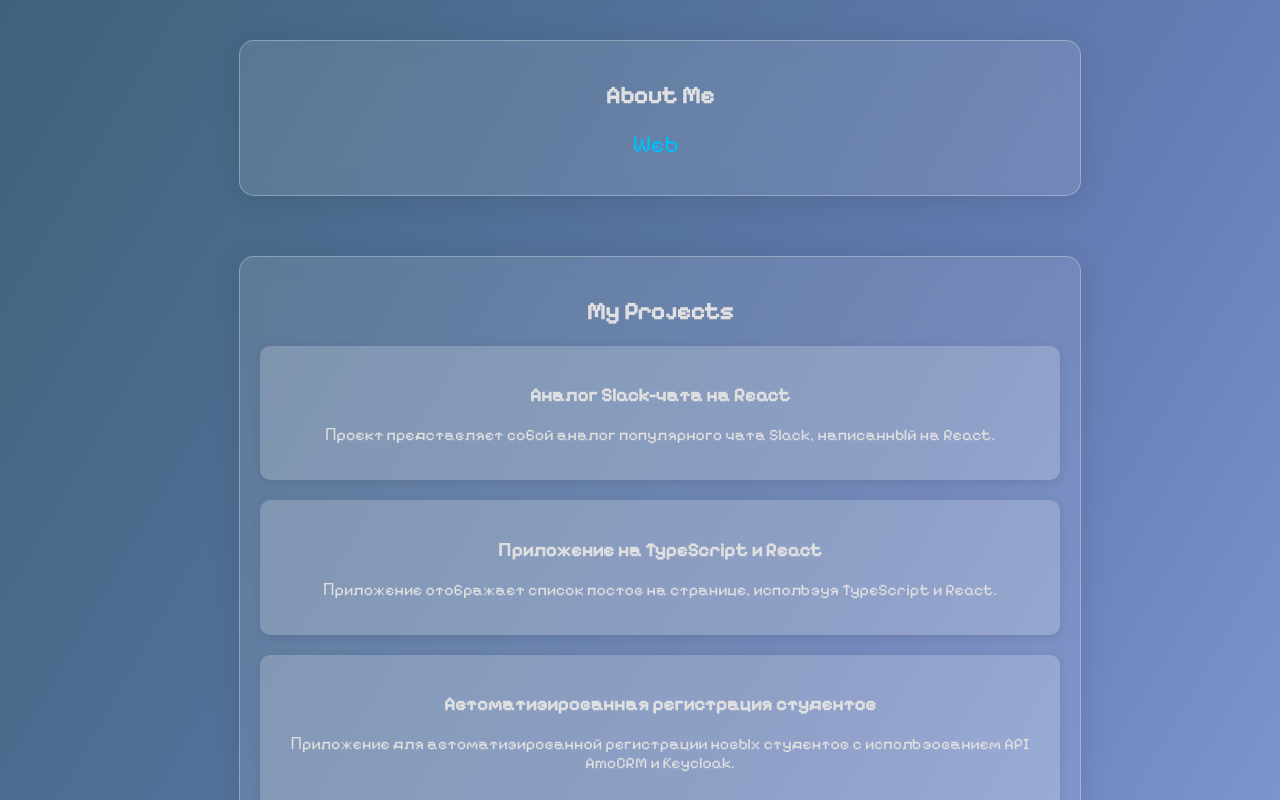
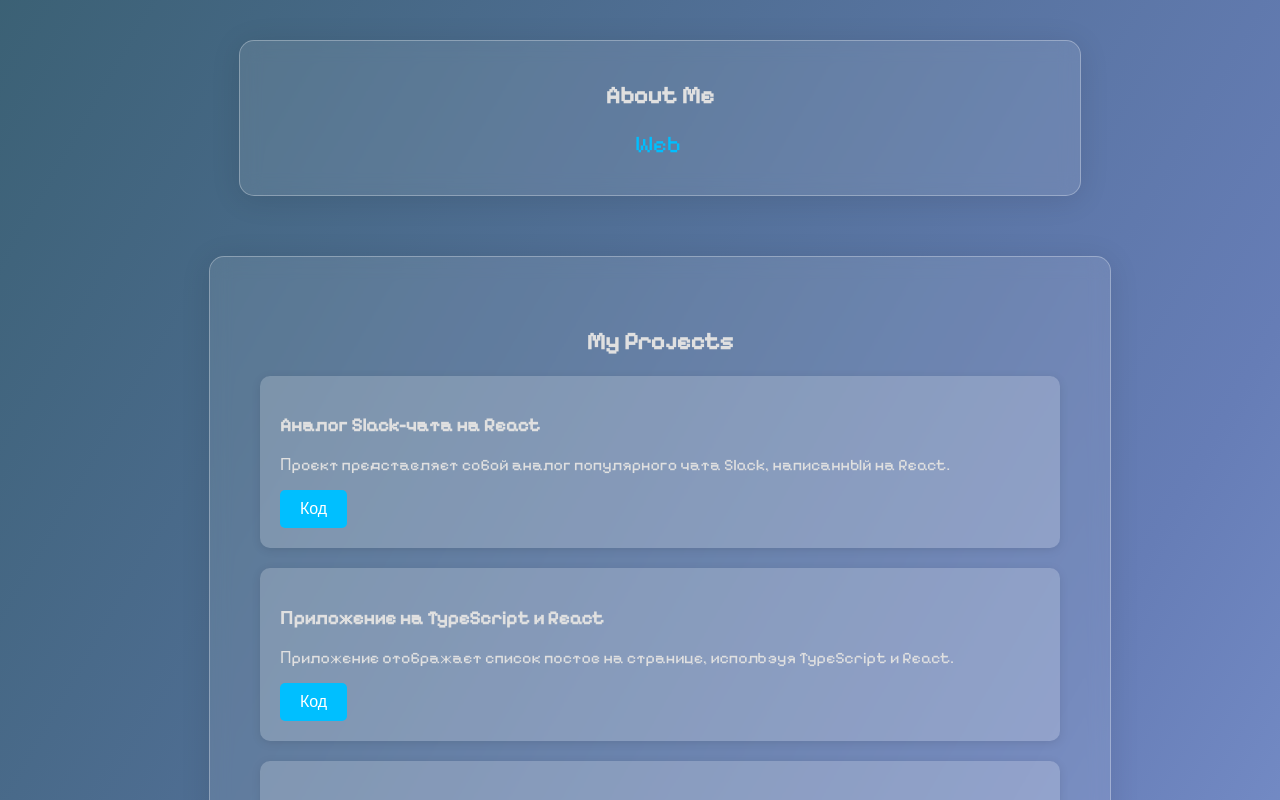
Before and after one commit to ilyasilkin27/ilya-silkin-portfolio, a React (Create React App) app: page / in a window 1280 px wide. Shown: the top 800 px of the page. Built offline with nearby package versions, Linux system fonts and the light colour scheme.

Commit message:
add projects

```diff
--- a/src/components/Projects.tsx
+++ b/src/components/Projects.tsx
@@ -5,26 +5,32 @@ const projects = [
     {
         title: 'Аналог Slack-чата на React',
         description: 'Проект представляет собой аналог популярного чата Slack, написанный на React.',
+        link: 'https://github.com/peperopuripuri/react-chat',
     },
     {
         title: 'Приложение на TypeScript и React',
         description: 'Приложение отображает список постов на странице, используя TypeScript и React.',
+        link: 'https://github.com/ilyasilkin27/react-posts-app',
     },
     {
         title: 'Автоматизированная регистрация студентов',
         description: 'Приложение для автоматизированной регистрации новых студентов с использованием API AmoCRM и Keycloak.',
+        link: 'https://github.com/ilyasilkin27/reg-new-student-script',
     },
     {
         title: 'Консольное приложение для парсинга расписания',
         description: 'Консольное приложение, которое парсит сайт расписания и подсчитывает количество часов у преподавателей (JS и сторонние библиотеки).',
+        link: 'https://github.com/ilyasilkin27/proofreading-script',
     },
     {
         title: 'RSS-агрегатор',
         description: 'Приложение RSS-агрегатор с деплоем на Vercel. Проект нацелен на отработку таких навыков, как: работа с DOM, webpack, Bootstrap, AJAX.',
+        link: 'https://github.com/peperopuripuri/RSS-Agregator',
     },
     {
         title: 'Консольное приложение для вычисления различий в JSON/YML/YAML',
         description: 'Приложение принимает JSON/YML/YAML документы и вычисляет их различия. Проект нацелен на отработку навыков парсинга и форматирования данных, проектирования архитектуры приложений, работы с деревьями и написания unit-тестов.',
+        link: 'https://github.com/peperopuripuri/Difference-Calculator',
     },
 ];
 
@@ -37,6 +43,9 @@ const Projects: React.FC = () => {
                     <div key={index} className="project-card">
                         <h3>{project.title}</h3>
                         <p>{project.description}</p>
+                        <a href={project.link} target="_blank" rel="noopener noreferrer">
+                            <button>Код</button>
+                        </a>
                     </div>
                 ))}
             </div>
--- a/src/styles/projects.css
+++ b/src/styles/projects.css
@@ -1,5 +1,5 @@
 #projects {
-    padding: 20px;
+    padding: 50px;
     margin: 20px;
     max-width: 800px;
     width: 100%;
@@ -9,8 +9,6 @@
     backdrop-filter: blur(10px);
     -webkit-backdrop-filter: blur(10px);
     border: 1px solid rgba(255, 255, 255, 0.3);
-    position: relative;
-    text-align: center;
 }
 
 .project-list {
@@ -24,15 +22,26 @@
     border-radius: 10px;
     padding: 20px;
     box-shadow: 0 2px 10px rgba(0, 0, 0, 0.1);
+    text-align: left;
+}
+
+button {
+    background-color: #00bfff;
+    color: #fff;
+    border: none;
+    border-radius: 5px;
+    padding: 10px 20px;
+    cursor: pointer;
+    transition: background-color 0.3s ease;
+    font-size: 1em;
+}
+
+button:hover {
+    background-color: #008ecc;
 }
 
 a {
-    color: #00bfff; /* яркий голубой цвет ссылок */
-    text-decoration: none;
-}
-
-a:hover {
-    text-decoration: underline;
+    text-decoration: none; /* Убираем подчеркивание у ссылок */
 }
 
 @media (max-width: 768px) {
@@ -44,6 +53,11 @@ a:hover {
 
     .project-card {
         font-size: 1.2em;
+    }
+
+    button {
+        font-size: 0.9em;
+        padding: 8px 16px;
     }
 }
 
@@ -57,4 +71,9 @@ a:hover {
     .project-card {
         font-size: 1em;
     }
+
+    button {
+        font-size: 0.8em;
+        padding: 6px 12px;
+    }
 }
```
